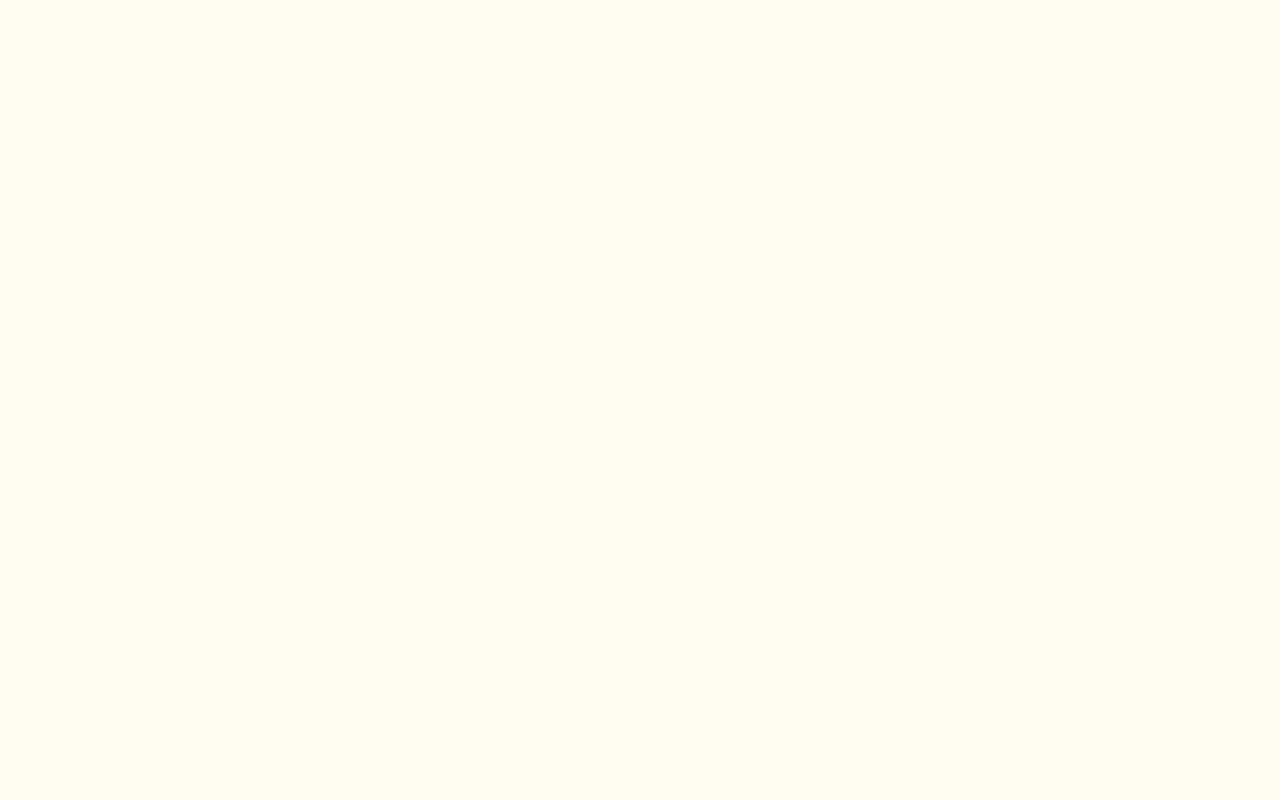
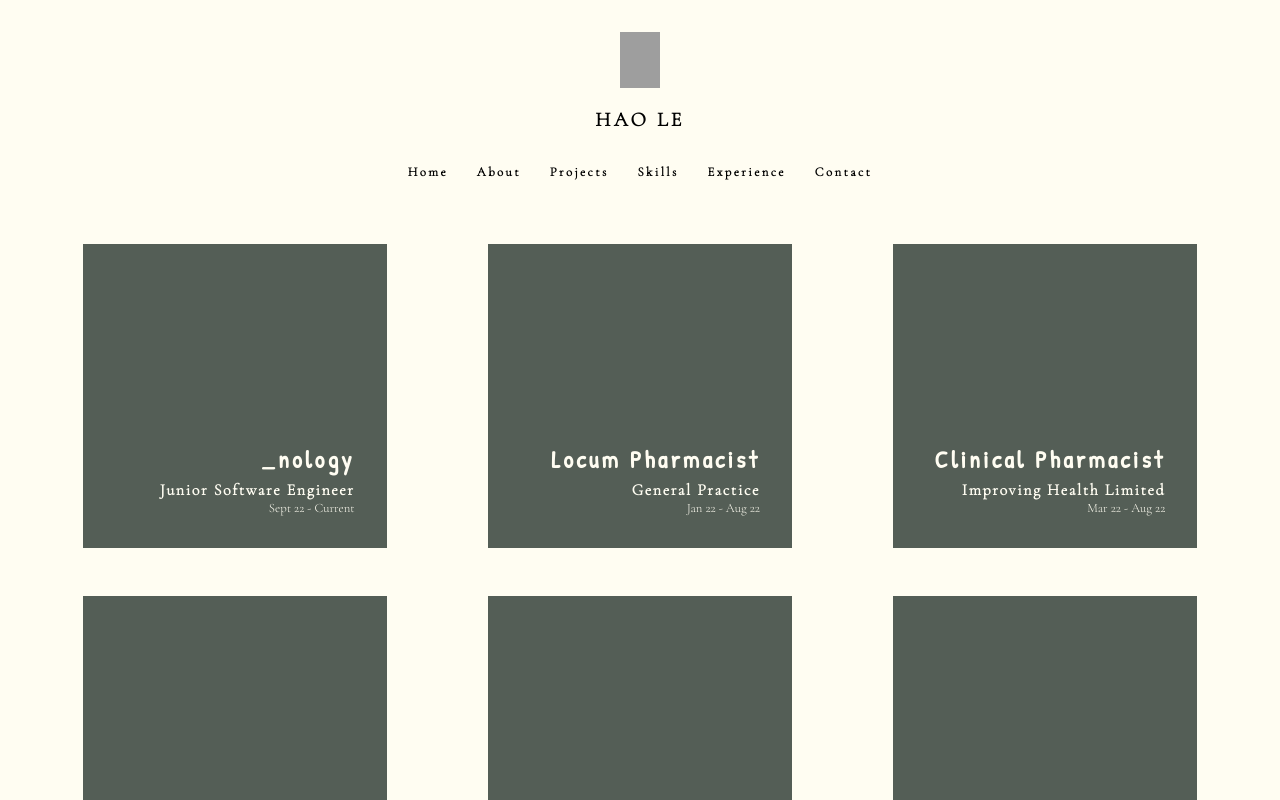
Before and after one commit to haoxle/portfolio-page, a React (Create React App) app: page /portfolio-page/experience in a window 1280 px wide. Before the commit this address had no page. Shown: the top 800 px of the page. Built offline with nearby package versions, Linux system fonts and the light colour scheme; grey boxes are pictures that could not be loaded; a web font is replaced by a local one.

Commit message:
deployed site

```diff
--- a/src/App.jsx
+++ b/src/App.jsx
@@ -12,7 +12,7 @@ function App() {
   return (
     <Routes>
       <Route
-        path="/"
+        path="/portfolio-page"
         element={
           <>
             <Logo />
@@ -21,7 +21,7 @@ function App() {
         }
       />
       <Route
-        path="/about"
+        path="/portfolio-page/about"
         element={
           <>
             <Logo />
@@ -30,7 +30,7 @@ function App() {
         }
       />
       <Route
-        path="/projects"
+        path="/portfolio-page/projects"
         element={
           <>
             <Logo />
@@ -39,7 +39,7 @@ function App() {
         }
       />
       <Route
-        path="/skills"
+        path="/portfolio-page/skills"
         element={
           <>
             <Logo />
@@ -48,7 +48,7 @@ function App() {
         }
       />
       <Route
-        path="/experience"
+        path="/portfolio-page/experience"
         element={
           <>
             <Logo />
@@ -57,7 +57,7 @@ function App() {
         }
       />
       <Route
-        path="/contact"
+        path="/portfolio-page/contact"
         element={
           <>
             <Logo />
--- a/src/components/Logo/Logo.jsx
+++ b/src/components/Logo/Logo.jsx
@@ -7,30 +7,30 @@ const Logo = () => {
   return (
     <>
       <div className="logo-ctner">
-        <Link to="/">
+        <Link to="/portfolio-page">
           <img className="logo-img" src={logo} alt="logo" />
         </Link>
-        <Link to="/">
+        <Link to="/portfolio-page">
           <h1 className="logo-name">HAO LE</h1>
         </Link>
       </div>
       <div className="information">
-        <NavLink className="links" to={"/"}>
+        <NavLink className="links" to={"/portfolio-page"}>
           Home
         </NavLink>
-        <NavLink className="links" to={"/about"}>
+        <NavLink className="links" to={"/portfolio-page/about"}>
           About
         </NavLink>
-        <NavLink className="links" to={"/projects"}>
+        <NavLink className="links" to={"/portfolio-page/projects"}>
           Projects
         </NavLink>
-        <NavLink className="links" to={"/skills"}>
+        <NavLink className="links" to={"/portfolio-page/skills"}>
           Skills
         </NavLink>
-        <NavLink className="links" to={"/experience"}>
+        <NavLink className="links" to={"/portfolio-page/experience"}>
           Experience
         </NavLink>
-        <NavLink className="links" to={"/contact"}>
+        <NavLink className="links" to={"/portfolio-page/contact"}>
           Contact
         </NavLink>
       </div>
```
Also changed, not shown: package.json (+6 -1 lines), 1 other file (tests, documents, lock files or other folders).
